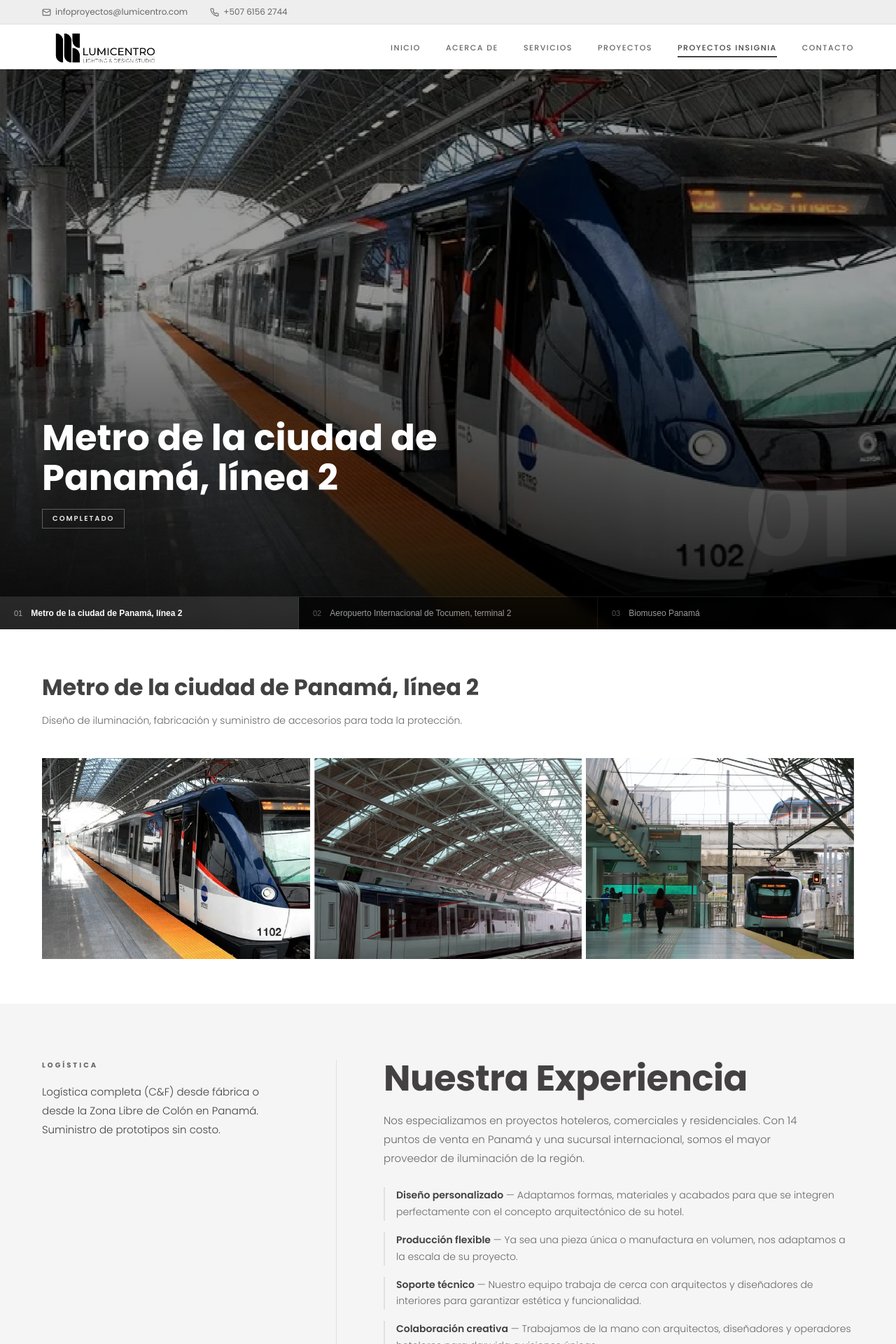
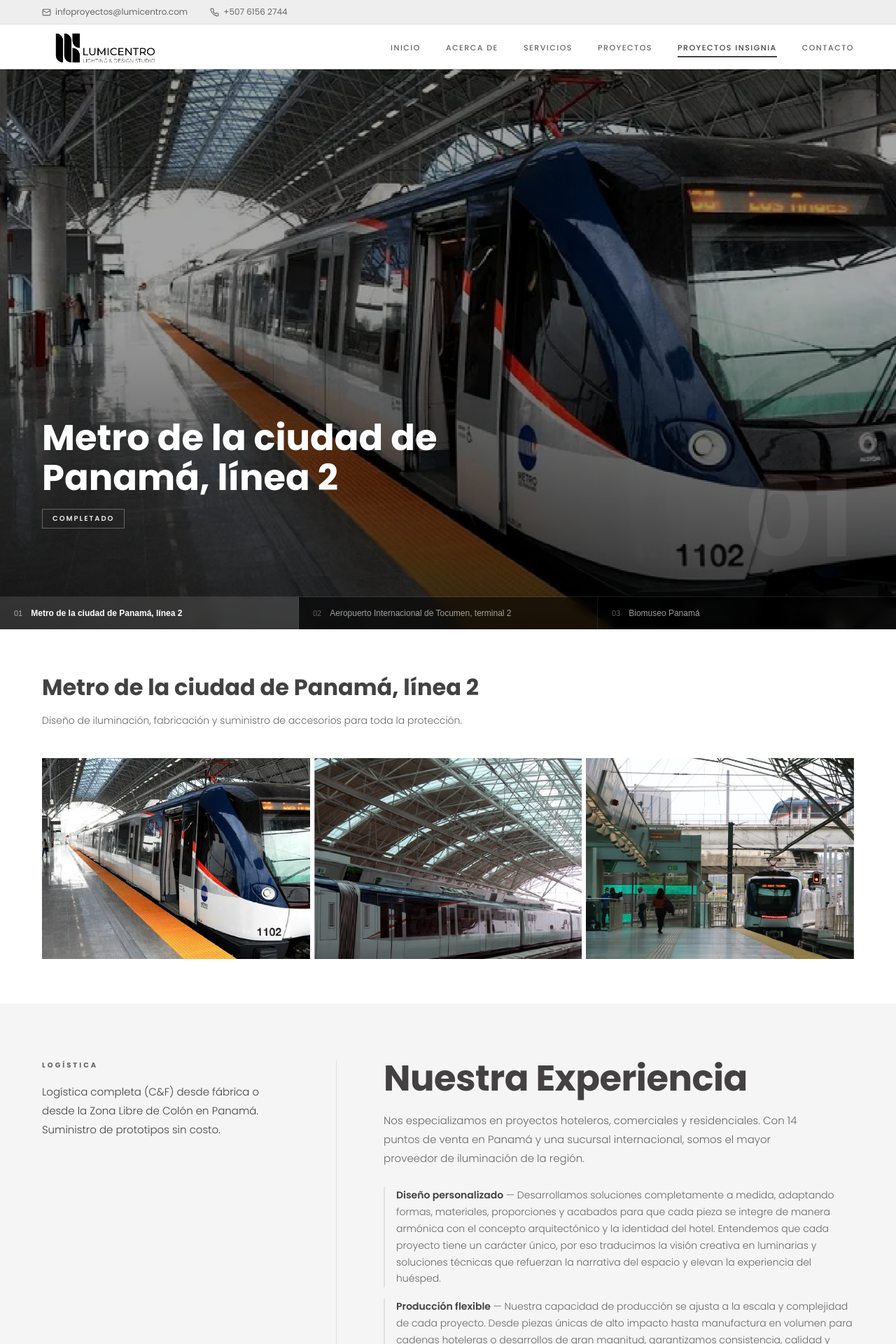
Before and after one commit to alejacorrea/lumicentro-proyectos, a React (Vite) app: page /proyectos-insignia in a window 1280 px wide. Shown: the top 1920 px of the page at 70% size. Built offline with nearby package versions, Linux system fonts and the light colour scheme.

Commit message:
ajustes textos pagina proyectos insignia

```diff
--- a/src/index.css
+++ b/src/index.css
@@ -304,13 +304,13 @@
 .insignia-hero-bg {
   position: absolute; inset: 0;
   background-size: cover; background-position: center;
-  filter: brightness(0.35);
+  filter: brightness(0.70);
   transition: background-image 0.6s ease;
   animation: kenBurnsActive 8s ease-out forwards;
 }
 .insignia-hero-overlay {
   position: absolute; inset: 0;
-  background: linear-gradient(to top, rgba(0,0,0,0.9) 0%, rgba(0,0,0,0.1) 60%);
+  background: linear-gradient(to top, rgba(0,0,0,0.72) 0%, rgba(0,0,0,0.05) 60%);
 }
 .insignia-hero-content {
   position: relative; z-index: 2;
--- a/src/pages/ProyectosInsignia.jsx
+++ b/src/pages/ProyectosInsignia.jsx
@@ -212,24 +212,13 @@
             </p>
             <ul className="expertise-lista">
               <li>
-                <strong>Diseño personalizado</strong> — Adaptamos formas,
-                materiales y acabados para que se integren perfectamente con el
-                concepto arquitectónico de su hotel.
+                <strong>Diseño personalizado</strong> — Desarrollamos soluciones completamente a medida, adaptando formas, materiales, proporciones y acabados para que cada pieza se integre de manera armónica con el concepto arquitectónico y la identidad del hotel. Entendemos que cada proyecto tiene un carácter único, por eso traducimos la visión creativa en luminarias y soluciones técnicas que refuerzan la narrativa del espacio y elevan la experiencia del huésped.
               </li>
               <li>
-                <strong>Producción flexible</strong> — Ya sea una pieza única o
-                manufactura en volumen, nos adaptamos a la escala de su
-                proyecto.
+                <strong>Producción flexible</strong> — Nuestra capacidad de producción se ajusta a la escala y complejidad de cada proyecto. Desde piezas únicas de alto impacto hasta manufactura en volumen para cadenas hoteleras o desarrollos de gran magnitud, garantizamos consistencia, calidad y cumplimiento en cada etapa. Mantenemos estándares rigurosos de control y precisión, asegurando uniformidad estética y desempeño técnico en cada entrega.
               </li>
               <li>
-                <strong>Soporte técnico</strong> — Nuestro equipo trabaja de
-                cerca con arquitectos y diseñadores de interiores para
-                garantizar estética y funcionalidad.
-              </li>
-              <li>
-                <strong>Colaboración creativa</strong> — Trabajamos de la mano
-                con arquitectos, diseñadores y operadores hoteleros para dar
-                vida a visiones únicas.
+                <strong>Soporte técnico</strong> — Brindamos acompañamiento especializado durante todo el proceso. Nuestro equipo técnico colabora estrechamente con arquitectos, diseñadores de interiores
               </li>
             </ul>
           </div>
```
